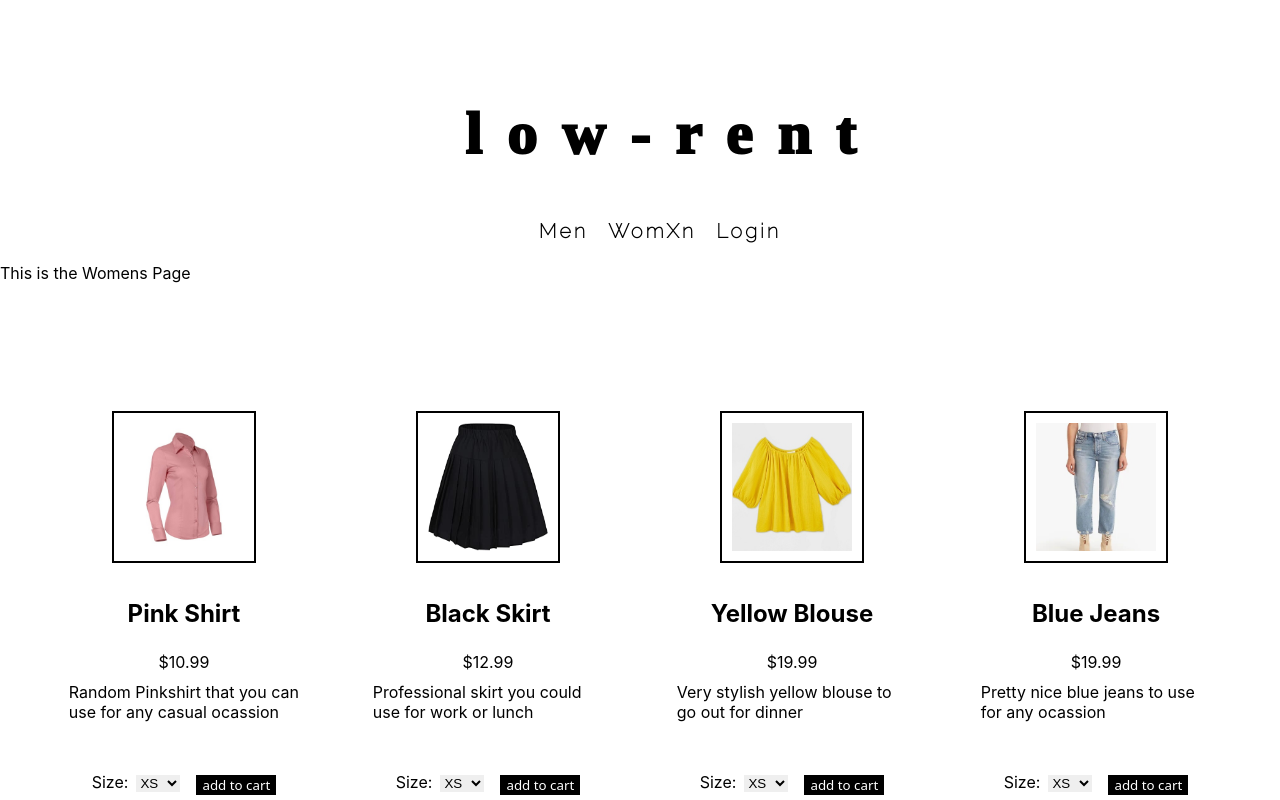
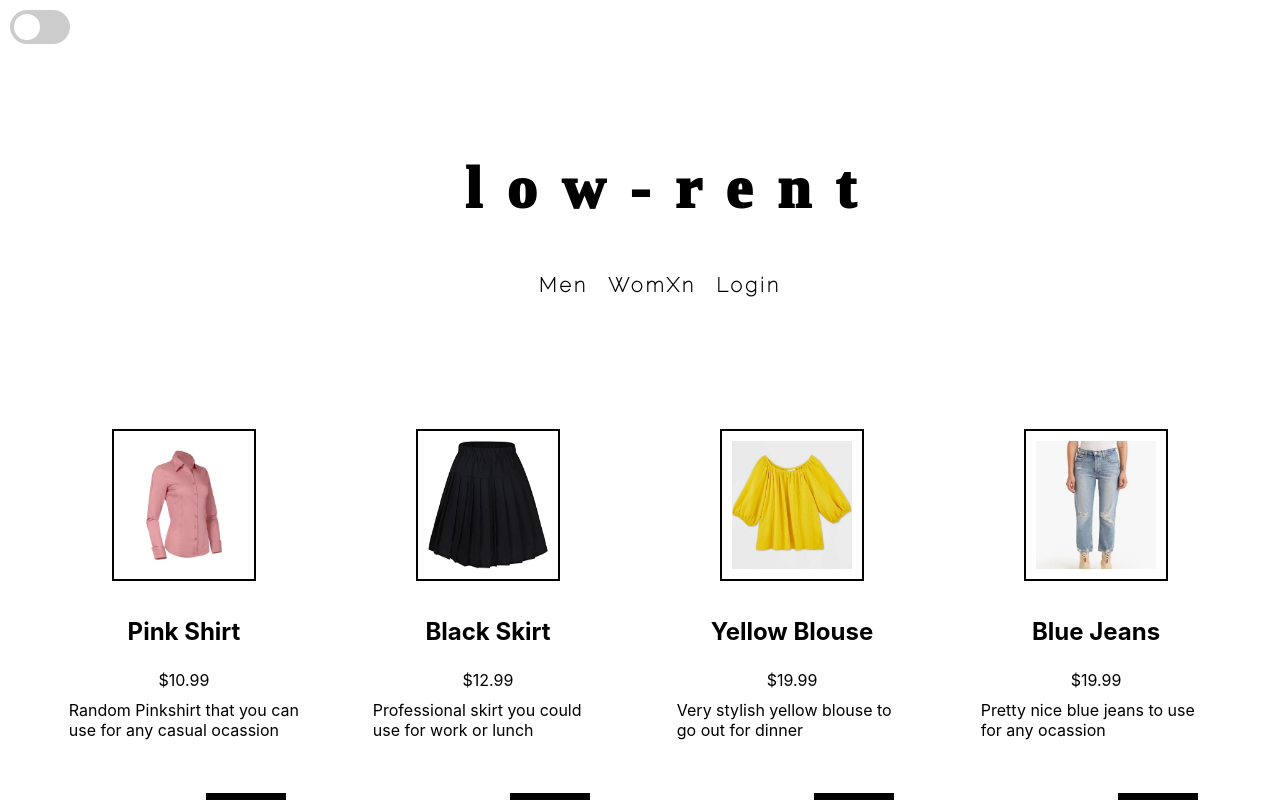
Before and after one commit to josedguti/low-rent-fe, a React (Create React App) app: page /womens in a window 1280 px wide. Shown: the top 800 px of the page. Built offline with nearby package versions, Linux system fonts and the light colour scheme; no server answers; a web font is replaced by a local one.

Commit message:
Added dark mode

```diff
--- a/package.json
+++ b/package.json
@@ -11,6 +11,7 @@
     "react-dom": "^17.0.2",
     "react-router-dom": "^5.2.0",
     "react-scripts": "4.0.3",
+    "styled-components": "^5.2.3",
     "web-vitals": "^1.0.1"
   },
   "scripts": {
--- a/src/App.css
+++ b/src/App.css
@@ -28,3 +28,67 @@
 .model-container {
   text-align: center;
 }
+
+label {
+  margin: 10px;
+}
+
+.switch {
+  position: relative;
+  display: inline-block;
+  width: 60px;
+  height: 34px;
+}
+
+.switch input {
+  opacity: 0;
+  width: 0;
+  height: 0;
+}
+
+.slider {
+  position: absolute;
+  cursor: pointer;
+  top: 0;
+  left: 0;
+  right: 0;
+  bottom: 0;
+  background-color: #ccc;
+  -webkit-transition: .4s;
+  transition: .4s;
+}
+
+.slider:before {
+  position: absolute;
+  content: "";
+  height: 26px;
+  width: 26px;
+  left: 4px;
+  bottom: 4px;
+  background-color: white;
+  -webkit-transition: .4s;
+  transition: .4s;
+}
+
+input:checked + .slider {
+  background-color: #2196F3;
+}
+
+input:focus + .slider {
+  box-shadow: 0 0 1px #2196F3;
+}
+
+input:checked + .slider:before {
+  -webkit-transform: translateX(26px);
+  -ms-transform: translateX(26px);
+  transform: translateX(26px);
+}
+
+/* Rounded sliders */
+.slider.round {
+  border-radius: 34px;
+}
+
+.slider.round:before {
+  border-radius: 50%;
+}
--- a/src/App.js
+++ b/src/App.js
@@ -14,8 +14,24 @@ import { Route, Switch } from 'react-router-dom'
 import Footer from './components/Footer/Footer';
 import Nav from './components/Nav/Nav';
 
+// Light and Dark mode theme components
+import styled, { ThemeProvider } from 'styled-components';
+import {lightTheme, darkTheme, GlobalStyles } from './themes.js';
+
+const StyledApp = styled.div`
+
+  color: ${(props) => props.theme.fontColor};
+
+`;
+
 function App() {
   const [user, setUser] = useState(null);
+  // Darkmode and lightmode variables
+  const [theme, setTheme] = useState('light');
+
+  const themeToggler = () => {
+    theme === 'light' ? setTheme('dark') : setTheme('light');
+  }
 
       useEffect(() => {
         const cancelSubscription = auth.onAuthStateChanged(userInfo => {
@@ -28,7 +44,13 @@ function App() {
       }, [user]);
 
   return (
-    <div className="App">
+    <ThemeProvider theme={theme === 'light' ? lightTheme : darkTheme }>
+      <GlobalStyles />
+    <StyledApp className="App">
+      <label className='switch'>
+        <input type="checkbox"/>
+      <span className='slider round' onClick={() => themeToggler()}></span>
+      </label>
       <Nav
         user={user}
         setUser={setUser}
@@ -48,7 +70,9 @@ function App() {
       } />
     </Switch>
     <Footer />
-    </div>
+    </StyledApp>
+    </ThemeProvider>
+
   );
 }
 
--- a/src/Pages/WomensPage/WomensPage.js
+++ b/src/Pages/WomensPage/WomensPage.js
@@ -3,7 +3,6 @@ import ClothingSection2 from '../../components/ClothingSection2/ClothingSection2
 function WomensPage(props) {
     return (
         <div>
-        <p>This is the Womens Page</p>
         <ClothingSection2/>
 
 
--- a/src/components/Nav/Nav.js
+++ b/src/components/Nav/Nav.js
@@ -1,6 +1,11 @@
 import { Link } from 'react-router-dom';
 import { login, logout } from '../../services/firebase';
+import { withTheme } from 'styled-components';
 import './Nav.css';
+
+const theme = {
+    main: 'white',
+};
 
 const Nav = (props) => {
     return (
--- /dev/null
+++ b/src/themes.js
@@ -0,0 +1,19 @@
+import {createGlobalStyle} from 'styled-components';
+
+export const lightTheme = {
+    body: "#fff",
+    fontColor: "#000",
+};
+
+export const darkTheme = {
+    body: "#000",
+    fontColor: "#fff",
+};
+
+export const GlobalStyles = createGlobalStyle`
+
+    body {
+        background-color: ${props => props.theme.body};
+    }
+
+`;
```
Also changed, not shown: 2 other files (tests, documents, lock files or other folders).
